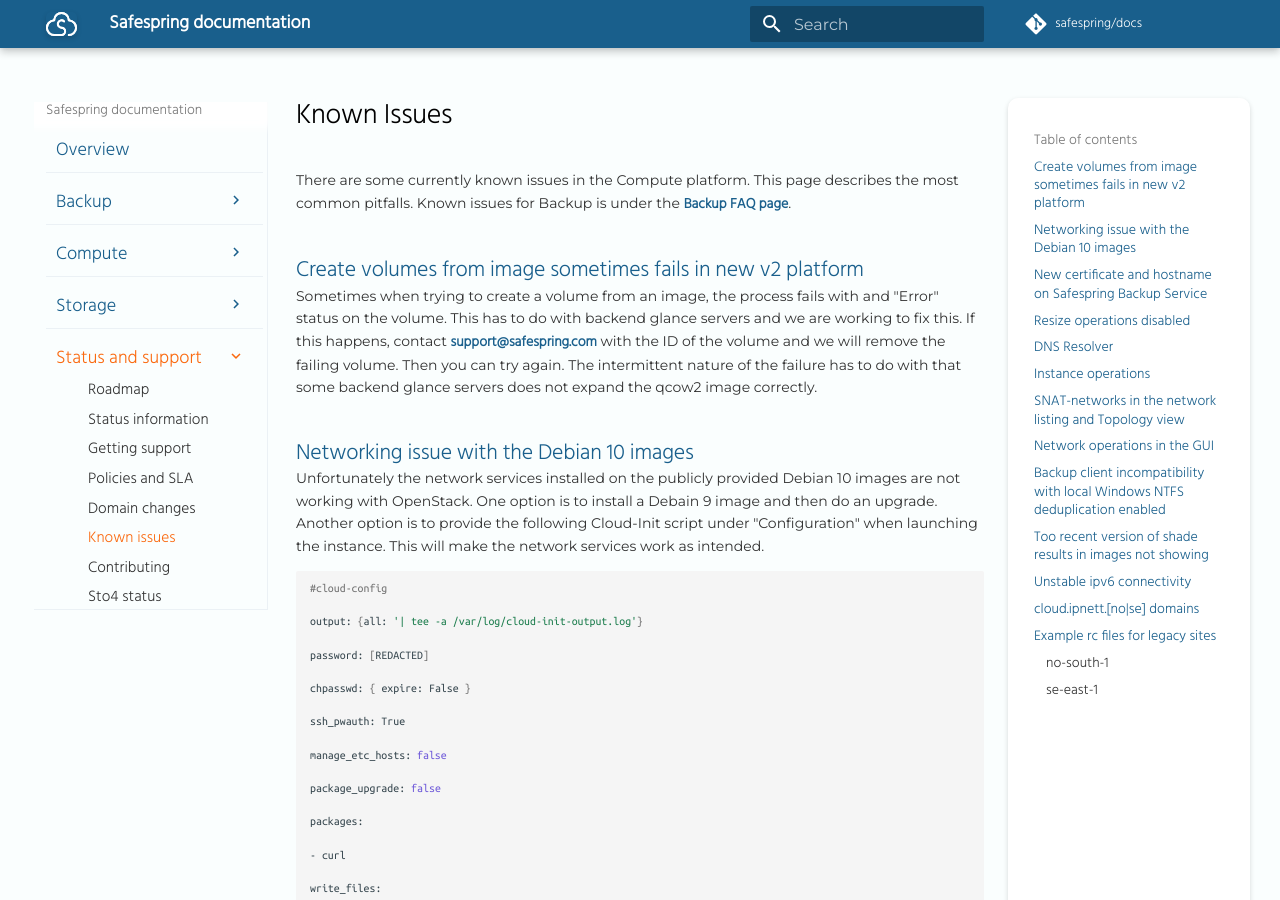
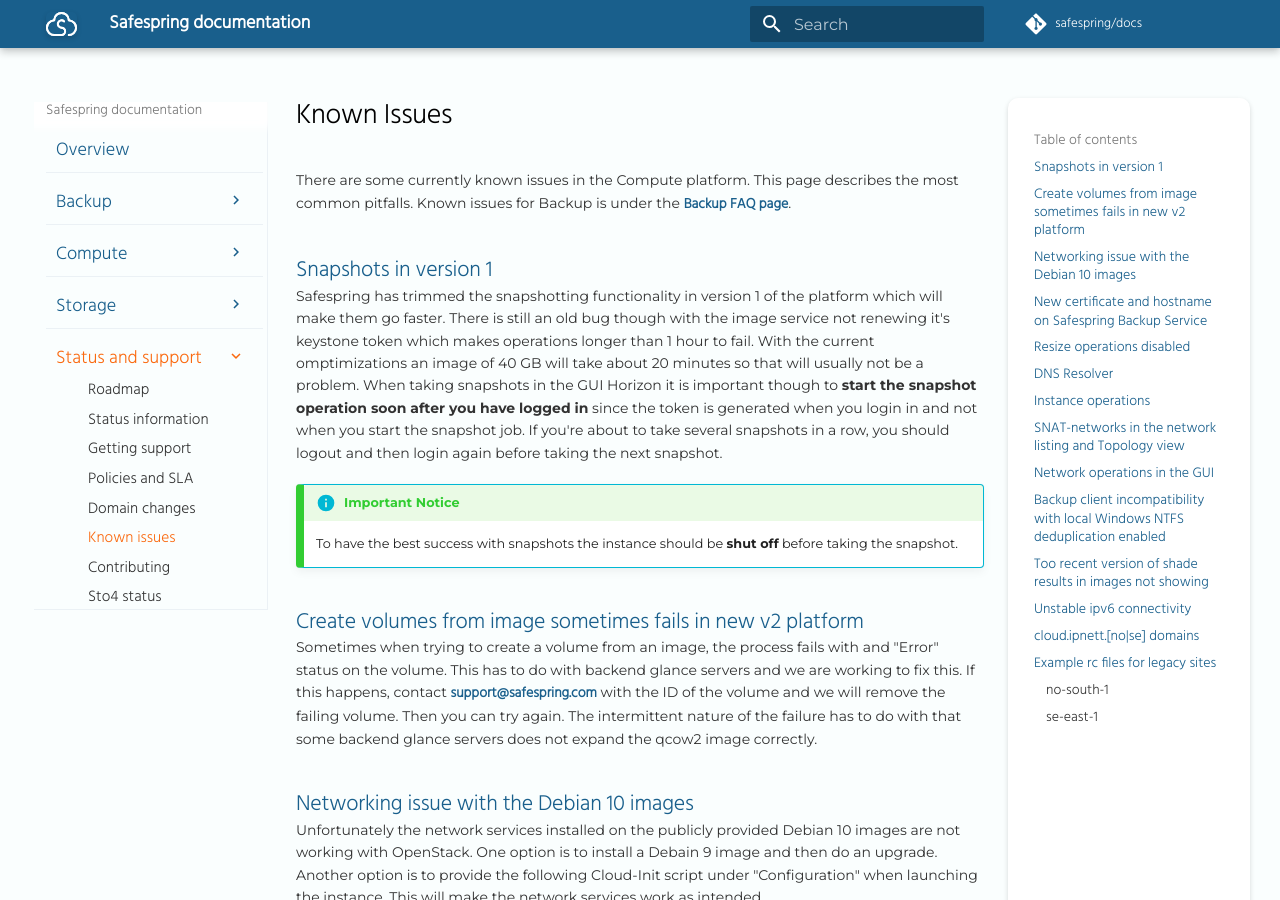
Before and after one commit to safespring/docs, an MkDocs documentation site: the page built from content/service/known_issues.md, in a window 1280 px wide and 900 px high. Built offline with MkDocs 1.6.1 and Material for MkDocs 9.7.7, drawn with Linux system fonts in a browser that asks for light colours; a script that is not in the unit is left out; comment, search, counter and statistics services are not loaded; old or Windows-style settings are respelled for this version of MkDocs.

Commit message:
Added snapshot issue and work around under Known Issues

```diff
--- a/content/service/known_issues.md
+++ b/content/service/known_issues.md
@@ -2,6 +2,14 @@
 
 There are some currently known issues in the Compute platform. This page
 describes the most common pitfalls. Known issues for Backup is under the [Backup FAQ page](/backup/faq).
+
+## Snapshots in version 1
+Safespring has trimmed the snapshotting functionality in version 1 of the platform which will make them go faster. There is still an old bug though with the image service not renewing it's keystone token which makes operations longer than 1 hour to fail. With the current omptimizations an image of 40 GB will take about 20 minutes so that will usually not be a problem. When taking snapshots in the GUI Horizon it is important though to **start the snapshot operation soon after you have logged in** since the token is generated when you login in and not when you start the snapshot job. If you're about to take several snapshots in a row, you should logout and then login again before taking the next snapshot.
+
+!!! info "Important Notice"
+    To have the best success with snapshots the instance should be **shut off** before taking the snapshot.
+
+
 
 ## Create volumes from image sometimes fails in new v2 platform
 Sometimes when trying to create a volume from an image, the process fails with and "Error" status on the volume. This has to do with backend glance servers and we are working to fix this. If this happens, contact support@safespring.com with the ID of the volume and we will remove the failing volume. Then you can try again. The intermittent nature of the failure has to do with that some backend glance servers does not expand the qcow2 image correctly.
```
